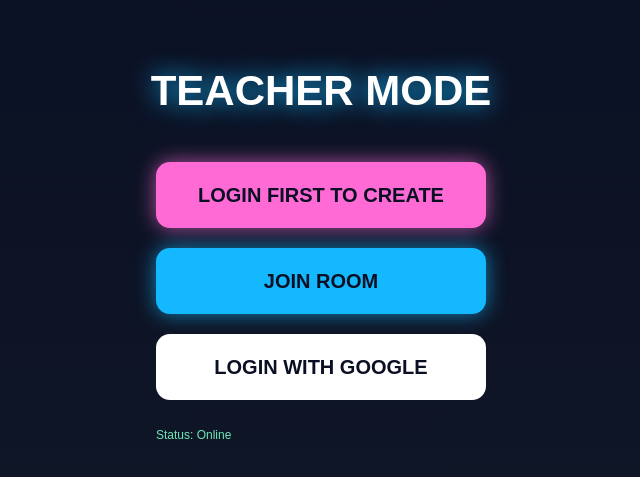
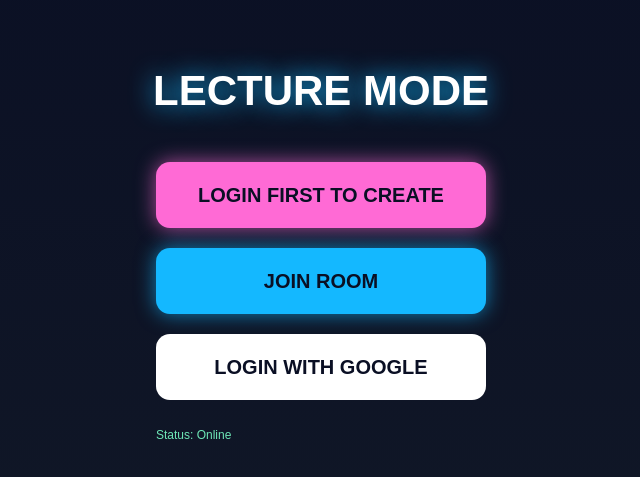
Before and after one commit to unkind-human-being/MathGame, a Next.js app: page /teacher in a window 1280 px wide. Shown: the part 149-626 px from the top of the page, without its empty margins (319-959 px from the left). Built offline with nearby package versions, Linux system fonts and the light colour scheme; no server answers.

Commit message:
finalssss

```diff
--- a/app/layout.tsx
+++ b/app/layout.tsx
@@ -39,7 +39,7 @@
           name="apple-mobile-web-app-status-bar-style"
           content="black-translucent"
         />
-        <meta name="apple-mobile-web-app-title" content="ASMATH" />
+        <meta name="apple-mobile-web-app-title" content="AZMATH" />
 
         {/* Explicit manifest link (helps some browsers) */}
         <link rel="manifest" href="/manifest.json" />
--- a/app/teacher/page.tsx
+++ b/app/teacher/page.tsx
@@ -67,7 +67,7 @@
           textShadow: "0 0 25px #14b8ff",
         }}
       >
-        TEACHER MODE
+        LECTURE MODE
       </motion.h1>
 
       <div style={wrap}>
```
